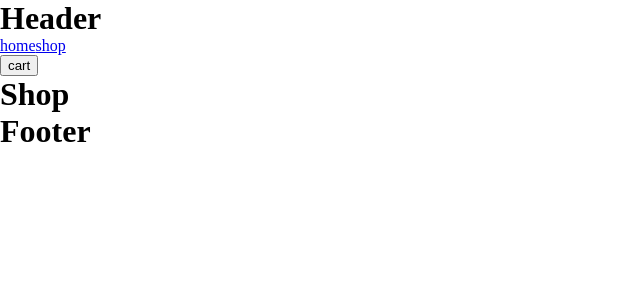
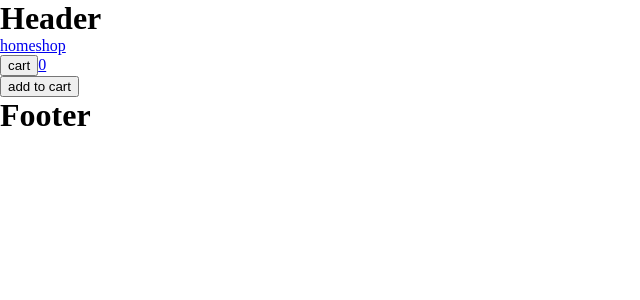
Before and after one commit to harrisonBarnett/shoppur, a React (Create React App) app: page /shop in a window 1280 px wide. Shown: the top 300 px of the page, without its empty margins (0-640 px from the left). Built offline with nearby package versions, Linux system fonts and the light colour scheme.

Commit message:
Breaking stuff

```diff
--- a/src/App.js
+++ b/src/App.js
@@ -1,3 +1,4 @@
+import {useEffect, useState} from 'react'
 import {Route, NavLink} from 'react-router-dom'
 import Header from './components/Header'
 import Footer from './components/Footer'
@@ -8,14 +9,28 @@ import Cart from './components/Cart'
 import './App.css'
 
 const App = ()=> {
+  const [cartContents, setCartContents] = useState(['a','b','c'])
+  const [cartSize, setCartSize] = useState(0)
+
+  const addToCart = (item) => {
+    const tempArr = cartContents
+    tempArr.push(item)
+    setCartContents(tempArr)
+  }
+
+
   return (
     <>
       <Header />
       <div id='page-content'>
-        <NavLink to='/cart'><button>cart</button></NavLink>
+        <NavLink to='/cart'><button>cart</button>{cartSize}</NavLink>
         <Route exact path='/' component={Home} />
-        <Route exact path='/shop' component={Shop} />
-        <Route exact path='/cart' component={Cart} />
+        <Route path='/shop'
+               component={ ()=> <Shop
+                                addToCart={addToCart}/> } />
+        <Route path='/cart'
+               component={ ()=> <Cart
+                                cartContents={cartContents}/> } />
       </div>
       <Footer />
     </>
--- a/src/components/Cart.js
+++ b/src/components/Cart.js
@@ -1,6 +1,12 @@
-const Cart = ()=> {
+const Cart = props => {
+    const mapped = props.cartContents.map(item => {
+        return <li>{item}</li>
+    })
     return(
-    <h1>Cart</h1>
+        <>
+            <h1>cart</h1>
+            {mapped}
+        </>
     )
 }
 export default Cart
--- a/src/components/Shop.js
+++ b/src/components/Shop.js
@@ -1,6 +1,9 @@
-const Shop = ()=> {
+const Shop = props => {
     return(
-    <h1>Shop</h1>
+        <div id='shop'>
+            <button
+            onClick={()=> {props.addToCart('d')}}>add to cart</button>
+        </div>
     )
 }
 export default Shop
```
